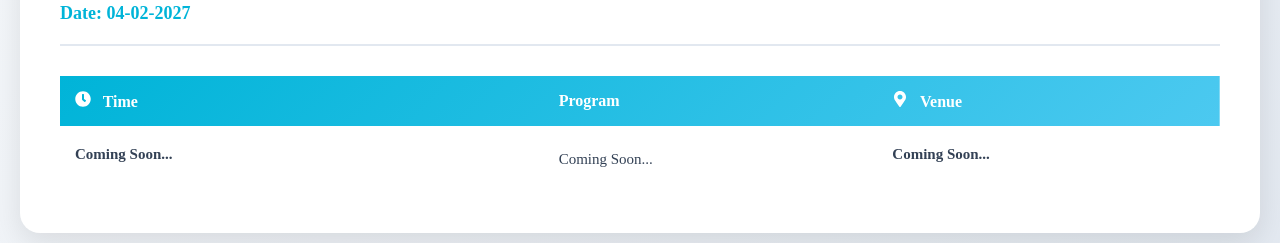
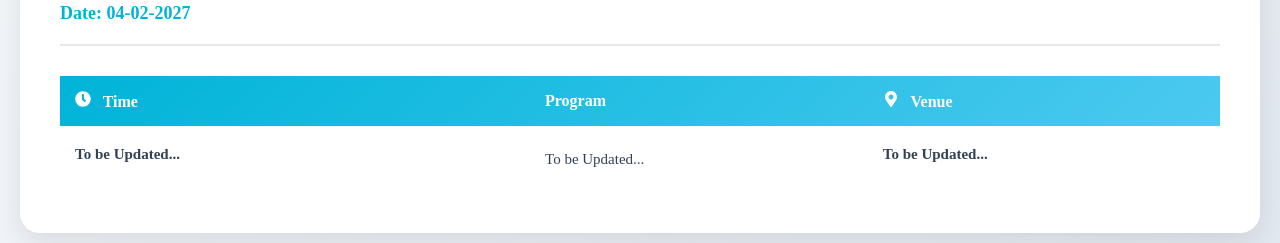
Before and after one commit to krushayu/SCOPES-2027, a React (Create React App) app: page /program-schedule in a window 1280 px wide. Shown: the part 900-1143 px from the top of the page. Built offline with nearby package versions, Linux system fonts and the light colour scheme.

Commit message:
new update

```diff
--- a/src/Pages/ProgramSchedule.js
+++ b/src/Pages/ProgramSchedule.js
@@ -8,13 +8,13 @@ const ProgramSchedule = () => {
 
   const scheduleData = {
     day1: [
-      { time: 'Coming Soon...', program: 'Coming Soon...', venue: 'Coming Soon...' }
+      { time: 'To be Updated...', program: 'To be Updated...', venue: 'To be Updated...' }
     ],
     day2: [
-      { time: 'Coming Soon...', program: 'Coming Soon...', venue: 'Coming Soon...' }
+      { time: 'To be Updated...', program: 'To be Updated...', venue: 'To be Updated...' }
     ],
     day3: [
-      { time: 'Coming Soon...', program: 'Coming Soon...', venue: 'Coming Soon...' }
+      { time: 'To be Updated...', program: 'To be Updated...', venue: 'To be Updated...' }
     ]
   };
 
```
